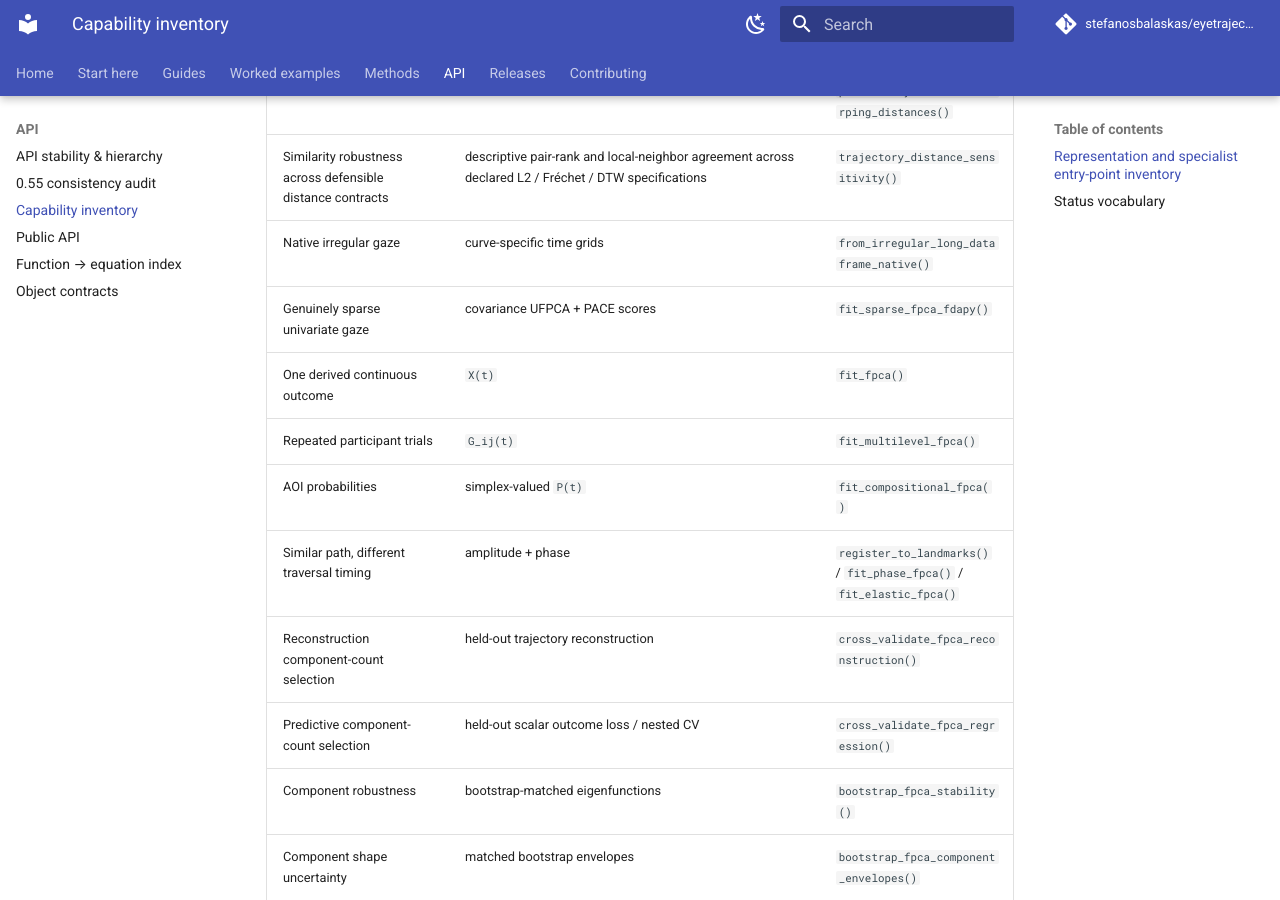
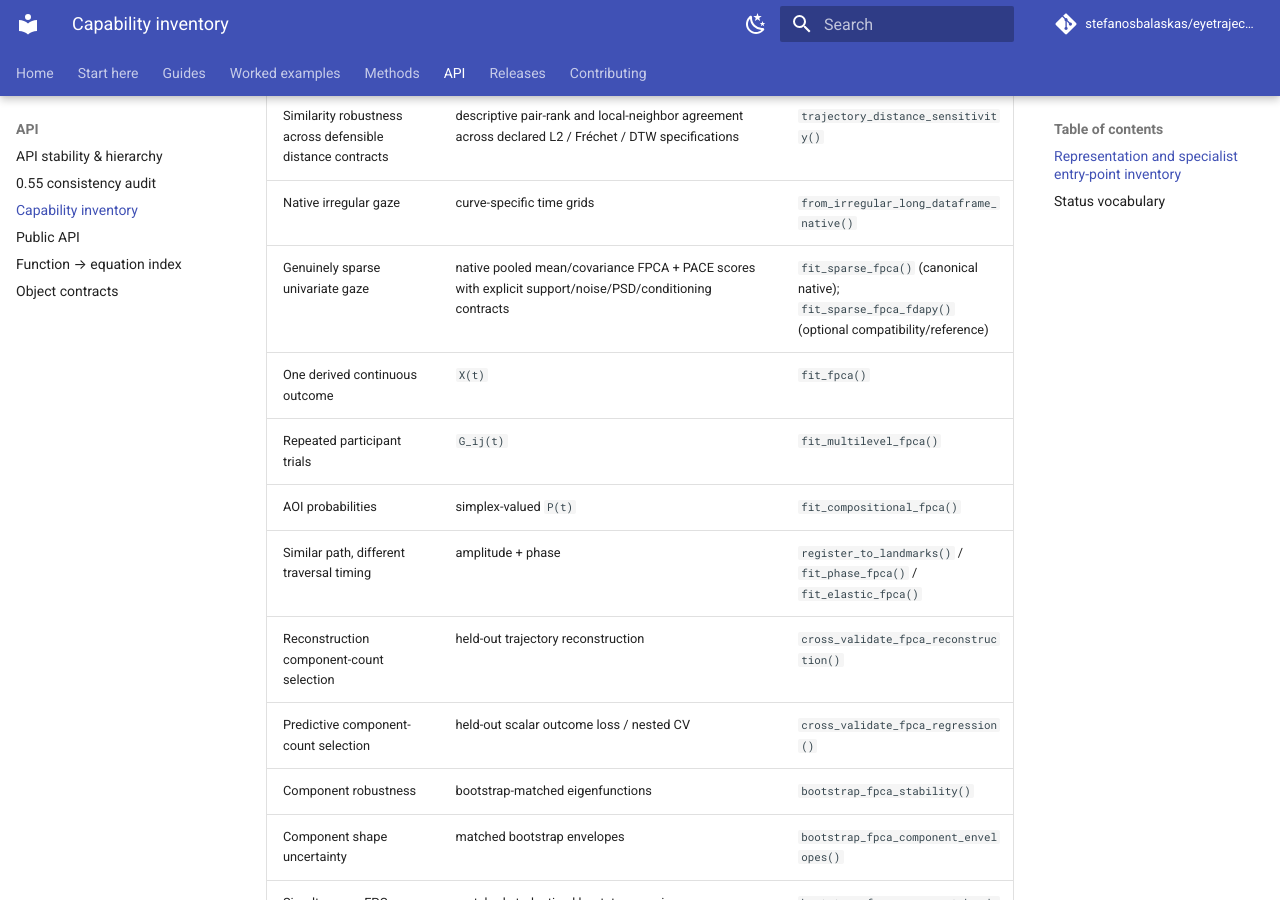
Before and after one commit to stefanosbalaskas/eyetrajectoriespy, an MkDocs documentation site: the page built from docs/reference/capability-inventory.md, in a window 1280 px wide and 900 px high, scrolled down 4789 px. Built offline with MkDocs 1.6.1 and Material for MkDocs 9.7.7, drawn with Linux system fonts in a browser that asks for light colours; comment, search, counter and statistics services are not loaded.

Commit message:
Promote native sparse FPCA in capability inventory

```diff
--- a/docs/reference/capability-inventory.md
+++ b/docs/reference/capability-inventory.md
@@ -85,7 +85,7 @@ from this inventory.
 | Elastic sequence-index similarity | explicit symmetric1 raw or symmetric2/N+M-normalized DTW alignment cost | `dynamic_time_warping_distance()` / `pairwise_dynamic_time_warping_distances()` |
 | Similarity robustness across defensible distance contracts | descriptive pair-rank and local-neighbor agreement across declared L2 / Fréchet / DTW specifications | `trajectory_distance_sensitivity()` |
 | Native irregular gaze | curve-specific time grids | `from_irregular_long_dataframe_native()` |
-| Genuinely sparse univariate gaze | covariance UFPCA + PACE scores | `fit_sparse_fpca_fdapy()` |
+| Genuinely sparse univariate gaze | native pooled mean/covariance FPCA + PACE scores with explicit support/noise/PSD/conditioning contracts | `fit_sparse_fpca()` (canonical native); `fit_sparse_fpca_fdapy()` (optional compatibility/reference) |
 | One derived continuous outcome | `X(t)` | `fit_fpca()` |
 | Repeated participant trials | `G_ij(t)` | `fit_multilevel_fpca()` |
 | AOI probabilities | simplex-valued `P(t)` | `fit_compositional_fpca()` |
```
